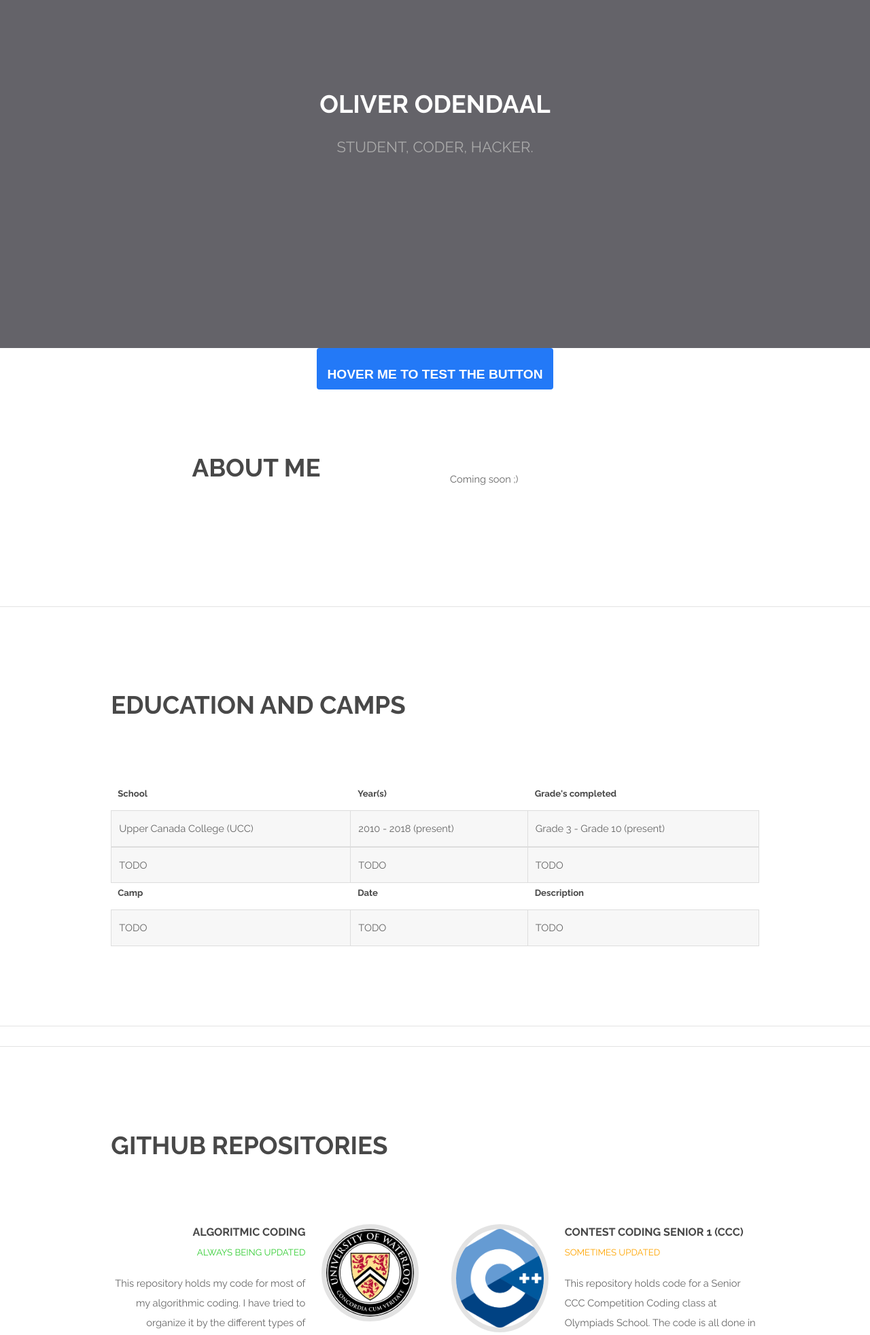
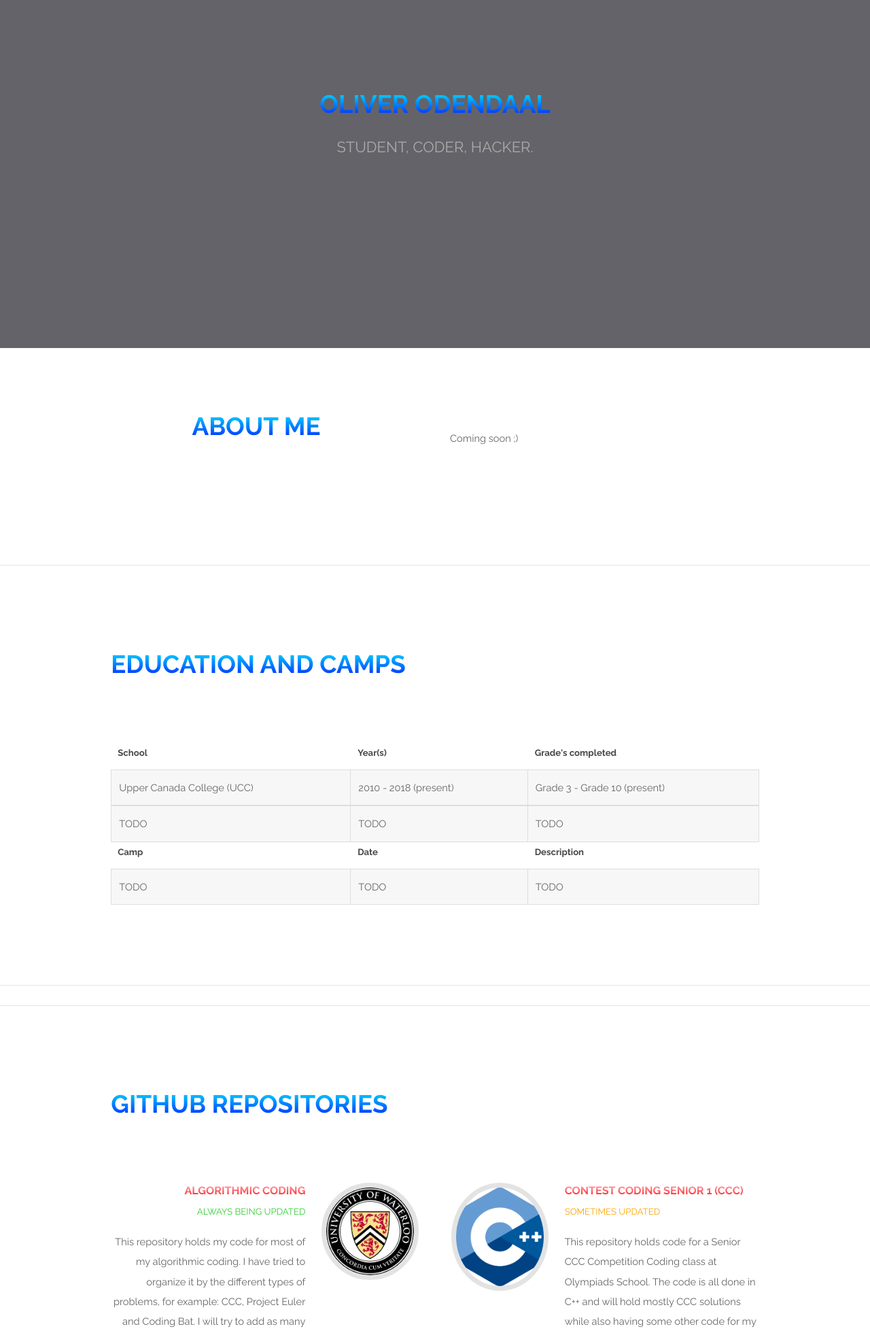
Before and after one commit to yodasnow/me, a PHP site: page / in a window 1280 px wide. Shown: the part 76-2040 px from the top of the page at 68% size. Run offline with PHP 8.4, Linux system fonts and the light colour scheme.

Commit message:
Changed some things
- Added another gradient
- Changed the format

```diff
--- a/assets/css/custom.css
+++ b/assets/css/custom.css
@@ -1,7 +1,7 @@
-.repoUpdatesActive {
+.repo-updates-active {
     color:limegreen;
 }
-.repoUpdatesSometimes {
+.repo-updates-sometimes {
     color:orange;
 }
 .mouse-cursor-gradient-tracking {
@@ -33,3 +33,13 @@
 .mouse-cursor-gradient-tracking:hover::before {
     --size: 100px;
 }
+.gradient-text {
+    background: -webkit-linear-gradient(cyan, blue);
+    -webkit-text-fill-color: transparent;
+    -webkit-background-clip: text;
+}
+.repo-gradient-text {
+    background: -webkit-linear-gradient(pink, red);
+    -webkit-text-fill-color: transparent;
+    -webkit-background-clip: text;
+}
--- a/assets/js/custom.js
+++ b/assets/js/custom.js
@@ -1,9 +1,9 @@
 var btn = document.querySelector('.mouse-cursor-gradient-tracking')
 btn.onmousemove = function (e) {
-    var x = e.pageX - btn.offsetLeft
-    var y = e.pageY - btn.offsetTop
-    //var x = e.pageX - btn.offsetLeft - btn.offsetParent.offsetLeft
-    //var y = e.pageY - btn.offsetTop - btn.offsetParent.offsetTop
+    //var x = e.pageX - btn.offsetLeft
+    //var y = e.pageY - btn.offsetTop
+    var x = e.pageX - btn.offsetLeft - btn.offsetParent.offsetLeft
+    var y = e.pageY - btn.offsetTop - btn.offsetParent.offsetTop
     btn.style.setProperty('--x', x + 'px')
     btn.style.setProperty('--y', y + 'px')
 }
--- a/index.html
+++ b/index.html
@@ -30,13 +30,9 @@
 
         <!-- Banner -->
         <section id="banner">
-            <h2>Oliver Odendaal</h2>
+            <h2 class="gradient-text">Oliver Odendaal</h2>
             <p>Student, Coder, Hacker.<br><br><br></p>
         </section>
-
-        <center><button class="mouse-cursor-gradient-tracking">
-            <span>Hover me to test the button</span>
-        </button></center>
 
         <!-- About me -->
         <section id="about me" class="wrapper style1">
@@ -44,7 +40,7 @@
                 <div class="row 200%">
                     <div class="6u 12u$(medium)">
                         <header class="major">
-                            <h2>About me</h2>
+                            <h2 class="gradient-text">About me</h2>
                         </header>
                     </div>
                     <div class="6u$ 12u$(medium)">
@@ -62,7 +58,7 @@
         <section id="education" class="wrapper">
 				<div class="container">
 					<header class="major special">
-						<h2>Education and camps</h2>
+						<h2 class="gradient-text">Education and camps</h2>
 					</header>
                     <div class="table-wrapper">
 				        <table class="alt">
@@ -118,7 +114,7 @@
         <section id="projects" class="wrapper style1">
             <div class="container">
                 <header class="major special">
-                    <h2>Projects</h2>
+                    <h2 class="gradient-text">Projects</h2>
                 </header>
                 <div class="feature-grid">
                     <div class="feature">
@@ -143,15 +139,17 @@
         <section id="github repos" class="wrapper style1">
             <div class="container">
                 <header class="major special">
-                    <h2>GitHub Repositories</h2>
+                    <h2 class="gradient-text">GitHub Repositories</h2>
                 </header>
                 <div class="feature-grid">
                     <div class="feature">
                         <div class="image rounded"><a href="https://github.com/yodasnow/Algorithmic-Coding"><img src="images/ccc.png" alt=""/></a></div>
                         <div class="content">
                             <header>
-                                <h4>Algoritmic Coding</h4>
-                                <p class="repoUpdatesActive">Always being updated</p>
+                                <h4 class="repo-gradient-text">
+                                    <a href="https://dmoj.ca/">Algorithmic Coding</a>
+                                </h4>
+                                <p class="repo-updates-active">Always being updated</p>
                             </header>
                             <p>This repository holds my code for most of my algorithmic coding. I have tried to organize it by the different types of problems, for example: CCC, Project Euler and Coding Bat. I will try to add as many different types of contests as I can (most will be from <a href="https://dmoj.ca/">DMOJ</a>)</p>
                         </div>
@@ -160,8 +158,10 @@
                         <div class="image rounded"><a href="https://github.com/yodasnow/ContestCodingSenior1Cpp"><img src="images/cpp.png" alt=""/></a></div>
                         <div class="content">
                             <header>
-                                <h4>Contest Coding Senior 1 (CCC)</h4>
-                                <p class="repoUpdatesSometimes">Sometimes updated</p>
+                                <h4 class="repo-gradient-text">
+                                    <a href="https://github.com/yodasnow/ContestCodingSenior1Cpp">Contest Coding Senior 1 (CCC)</a>
+                                </h4>
+                                <p class="repo-updates-sometimes">Sometimes updated</p>
                             </header>
                             <p>This repository holds code for a Senior CCC Competition Coding class at Olympiads School. The code is all done in C++ and will hold mostly CCC solutions while also having some other code for my learning of C++.</p>
                         </div>
@@ -187,6 +187,7 @@
         <script src="assets/js/skel.min.js"></script>
         <script src="assets/js/util.js"></script>
         <script src="assets/js/main.js"></script>
+        <script src="assets/js/custom.js"></script>
 
 	</body>
 </html>
```
Lines whose indentation alone changed are shown as unchanged.
